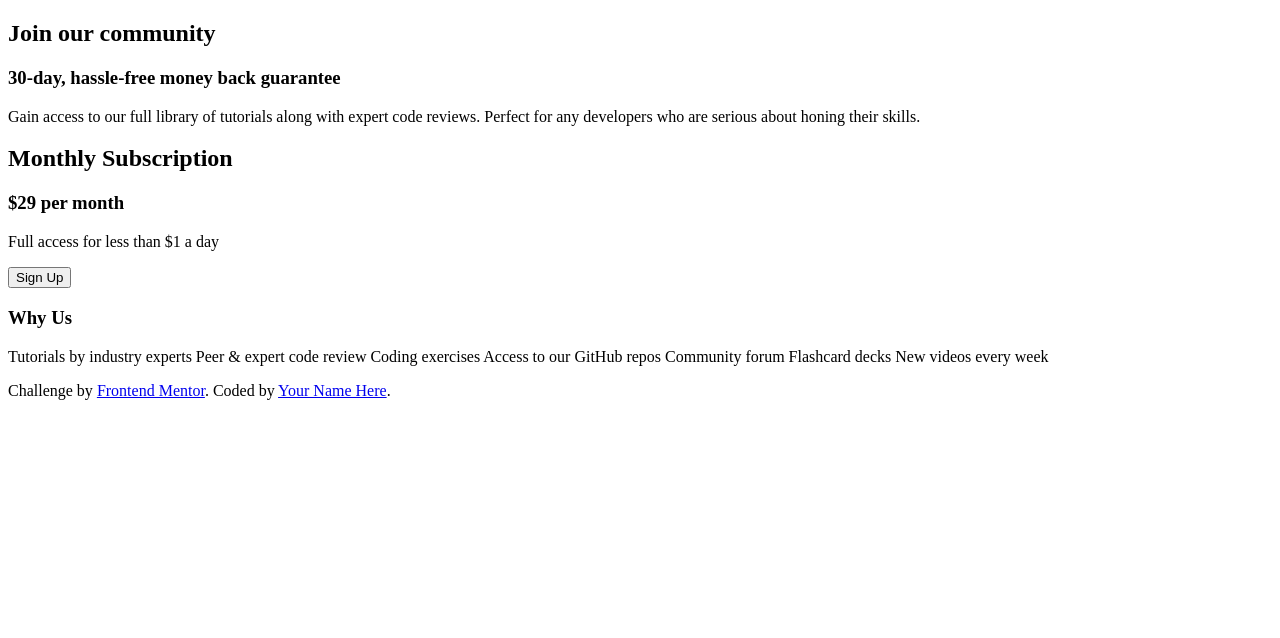
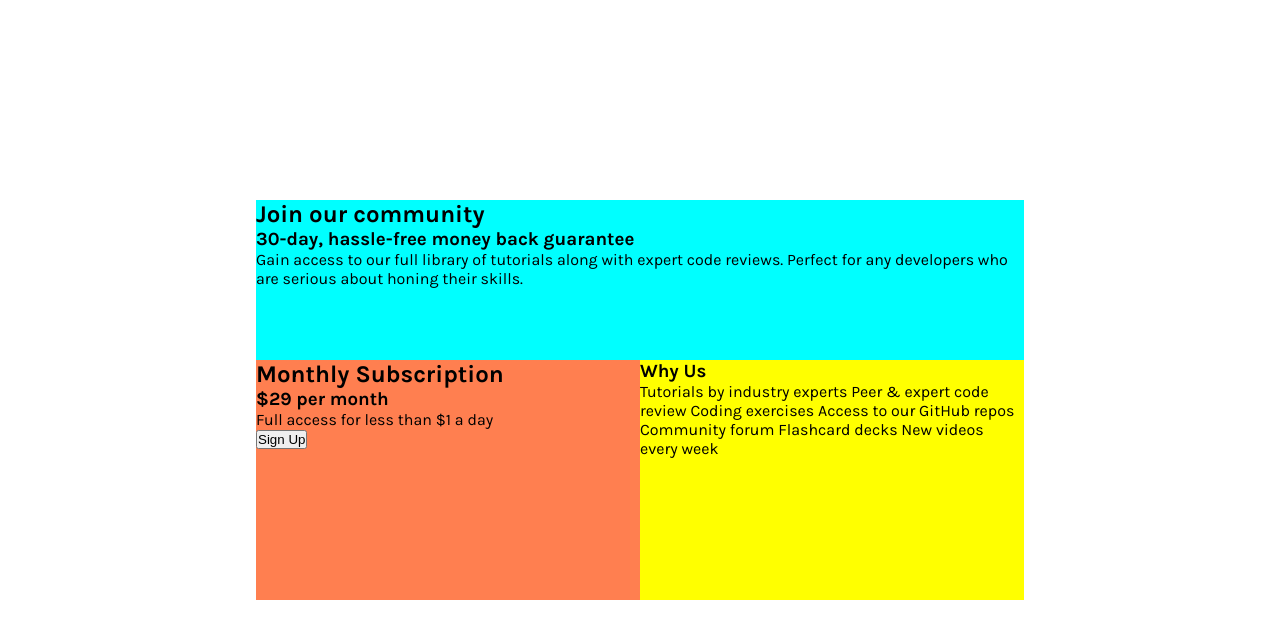
Before and after one commit to TheSouharda/FrontEndMenntorProjects, a plain HTML site: page single-price-grid-component-master/index.html in a window 1280 px wide. Drawn offline with Linux system fonts and the light colour scheme.

Commit message:
100doc_d4_basic_structure given

```diff
--- a/single-price-grid-component-master/index.html
+++ b/single-price-grid-component-master/index.html
@@ -11,6 +11,8 @@
       sizes="32x32"
       href="./images/favicon-32x32.png"
     />
+
+    <link rel="stylesheet" href="styles.css">
 
     <title>Frontend Mentor | Single Price Grid Component</title>
 
@@ -45,13 +47,6 @@
       </div>
     </div>
 
-    <footer>
-      <p class="attribution">
-        Challenge by
-        <a href="https://www.frontendmentor.io?ref=challenge" target="_blank"
-          >Frontend Mentor</a
-        >. Coded by <a href="#">Your Name Here</a>.
-      </p>
-    </footer>
+
   </body>
 </html>
--- /dev/null
+++ b/single-price-grid-component-master/styles.css
@@ -0,0 +1,41 @@
+@import url("https://fonts.googleapis.com/css2?family=Karla:wght@400;700&display=swap");
+
+* {
+  margin: 0;
+  padding: 0;
+  box-sizing: border-box;
+}
+
+body {
+  display: flex;
+  align-items: center;
+  height: 100vh;
+
+  justify-content: center;
+  font-family: "Karla";
+}
+
+.container {
+  display: grid;
+  grid-template-columns: repeat(6, 8em);
+  grid-template-rows: repeat(5, 5em);
+}
+
+.join {
+  grid-column: 1/7;
+  grid-row: 1/3;
+
+  background-color: aqua;
+}
+
+.sub {
+  grid-column: 1/4;
+  grid-row: 3/6;
+  background-color: coral;
+}
+
+.why {
+  grid-column: 4/7;
+  grid-row: 3/6;
+  background-color: yellow;
+}
```
